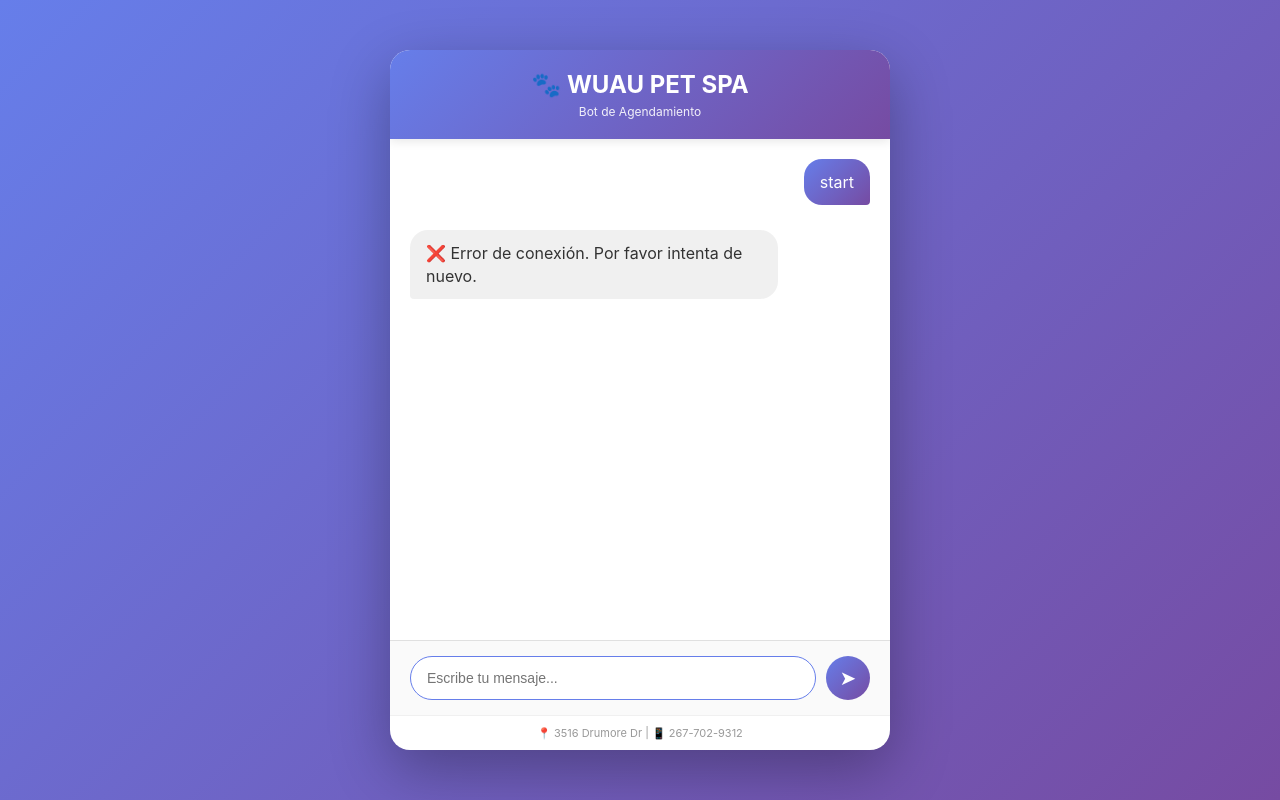
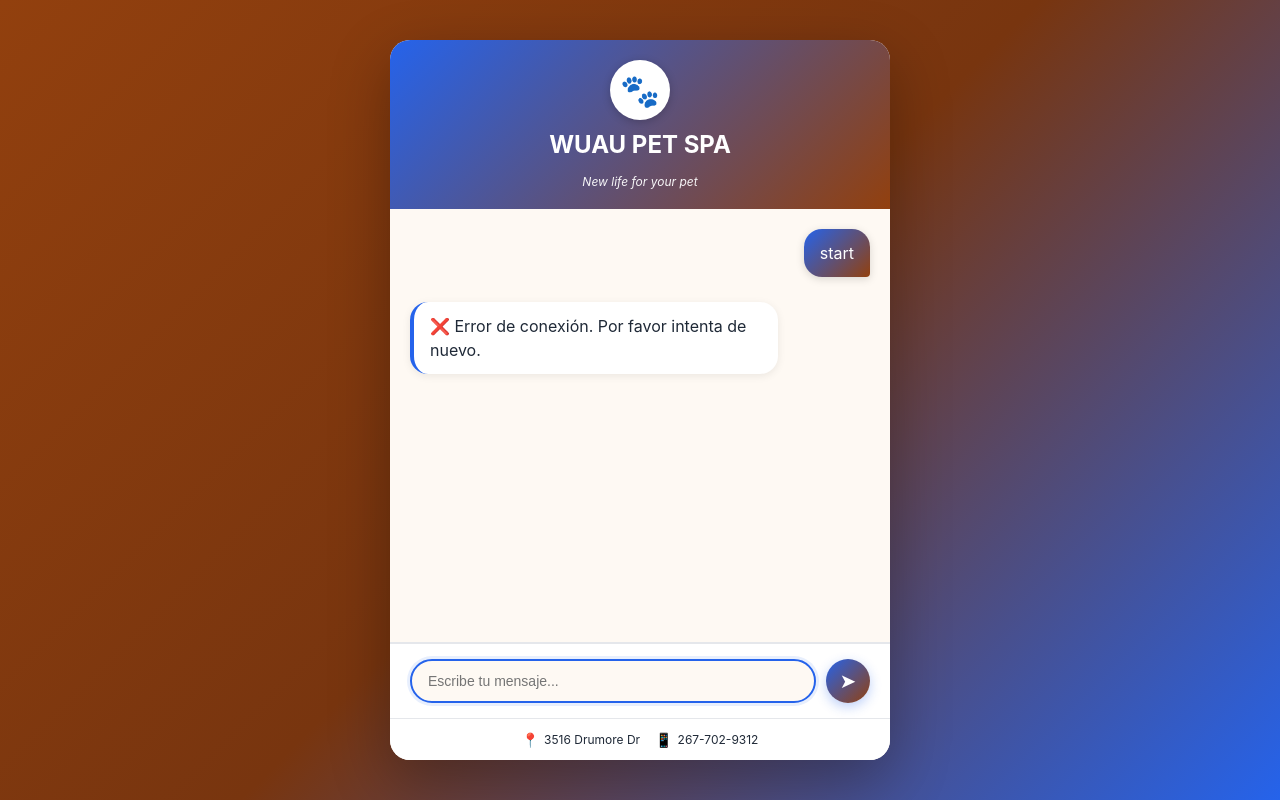
Before and after one commit to L798713/wuau-bot, a website: page index.html in a window 1280 px wide. Drawn offline with Linux system fonts and the light colour scheme; no server answers.

Commit message:
Add files via upload

```diff
--- a/index.html
+++ b/index.html
@@ -5,6 +5,17 @@
   <meta name="viewport" content="width=device-width, initial-scale=1.0">
   <title>WUAU PET SPA - Bot</title>
   <style>
+    :root {
+      --primary-blue: #2563eb;
+      --primary-brown: #92400e;
+      --accent-gold: #d97706;
+      --light-cream: #fef9f3;
+      --dark-bg: #1f2937;
+      --text-dark: #1f2937;
+      --text-light: #f9fafb;
+      --border-light: #e5e7eb;
+    }
+
     * {
       margin: 0;
       padding: 0;
@@ -13,7 +24,7 @@
 
     body {
       font-family: -apple-system, BlinkMacSystemFont, 'Segoe UI', 'Roboto', 'Oxygen', 'Ubuntu', sans-serif;
-      background: linear-gradient(135deg, #667eea 0%, #764ba2 100%);
+      background: linear-gradient(135deg, var(--primary-brown) 0%, #78350f 50%, var(--primary-blue) 100%);
       display: flex;
       justify-content: center;
       align-items: center;
@@ -24,32 +35,53 @@
     .container {
       width: 100%;
       max-width: 500px;
-      background: white;
+      background: var(--light-cream);
       border-radius: 20px;
       box-shadow: 0 20px 60px rgba(0, 0, 0, 0.3);
       display: flex;
       flex-direction: column;
       overflow: hidden;
       height: 90vh;
-      max-height: 700px;
+      max-height: 750px;
     }
 
     .header {
-      background: linear-gradient(135deg, #667eea 0%, #764ba2 100%);
+      background: linear-gradient(135deg, var(--primary-blue) 0%, var(--primary-brown) 100%);
       color: white;
       padding: 20px;
       text-align: center;
-      box-shadow: 0 2px 10px rgba(0, 0, 0, 0.1);
+      box-shadow: 0 4px 15px rgba(0, 0, 0, 0.15);
+    }
+
+    .logo-section {
+      display: flex;
+      flex-direction: column;
+      align-items: center;
+      gap: 10px;
+    }
+
+    .logo {
+      width: 60px;
+      height: 60px;
+      background: white;
+      border-radius: 50%;
+      display: flex;
+      align-items: center;
+      justify-content: center;
+      font-size: 32px;
+      box-shadow: 0 2px 8px rgba(0, 0, 0, 0.2);
     }
 
     .header h1 {
       font-size: 24px;
       margin-bottom: 5px;
+      font-weight: 700;
     }
 
     .header p {
       font-size: 12px;
-      opacity: 0.9;
+      opacity: 0.95;
+      font-style: italic;
     }
 
     .chat-container {
@@ -59,6 +91,7 @@
       display: flex;
       flex-direction: column;
       gap: 15px;
+      background: var(--light-cream);
     }
 
     .message {
@@ -84,14 +117,15 @@
     }
 
     .bot-message .content {
-      background: #f0f0f0;
-      color: #333;
+      background: white;
+      color: var(--text-dark);
       padding: 12px 16px;
       border-radius: 18px;
-      border-bottom-left-radius: 4px;
+      border-left: 4px solid var(--primary-blue);
       max-width: 80%;
       word-wrap: break-word;
-      line-height: 1.4;
+      line-height: 1.5;
+      box-shadow: 0 2px 8px rgba(0, 0, 0, 0.08);
     }
 
     .user-message {
@@ -99,40 +133,44 @@
     }
 
     .user-message .content {
-      background: linear-gradient(135deg, #667eea 0%, #764ba2 100%);
+      background: linear-gradient(135deg, var(--primary-blue) 0%, var(--primary-brown) 100%);
       color: white;
       padding: 12px 16px;
       border-radius: 18px;
       border-bottom-right-radius: 4px;
       max-width: 80%;
       word-wrap: break-word;
-      line-height: 1.4;
+      line-height: 1.5;
+      box-shadow: 0 2px 8px rgba(0, 0, 0, 0.15);
     }
 
     .input-area {
       padding: 15px 20px;
-      border-top: 1px solid #e0e0e0;
-      background: #fafafa;
+      border-top: 2px solid var(--border-light);
+      background: white;
       display: flex;
       gap: 10px;
     }
 
     .input-field {
       flex: 1;
-      border: 1px solid #ddd;
+      border: 2px solid var(--border-light);
       border-radius: 25px;
       padding: 12px 16px;
       font-size: 14px;
       outline: none;
-      transition: border-color 0.3s;
+      transition: all 0.3s;
+      background: var(--light-cream);
+      color: var(--text-dark);
     }
 
     .input-field:focus {
-      border-color: #667eea;
+      border-color: var(--primary-blue);
+      box-shadow: 0 0 0 3px rgba(37, 99, 235, 0.1);
     }
 
     .send-btn {
-      background: linear-gradient(135deg, #667eea 0%, #764ba2 100%);
+      background: linear-gradient(135deg, var(--primary-blue) 0%, var(--primary-brown) 100%);
       color: white;
       border: none;
       border-radius: 50%;
@@ -143,11 +181,14 @@
       align-items: center;
       justify-content: center;
       font-size: 20px;
-      transition: transform 0.2s;
+      transition: transform 0.2s, box-shadow 0.2s;
+      flex-shrink: 0;
+      box-shadow: 0 4px 12px rgba(37, 99, 235, 0.3);
     }
 
     .send-btn:hover {
       transform: scale(1.05);
+      box-shadow: 0 6px 16px rgba(37, 99, 235, 0.4);
     }
 
     .send-btn:active {
@@ -163,8 +204,8 @@
 
     .option-btn {
       background: white;
-      border: 2px solid #667eea;
-      color: #667eea;
+      border: 2px solid var(--primary-blue);
+      color: var(--primary-blue);
       padding: 10px 16px;
       border-radius: 20px;
       cursor: pointer;
@@ -174,46 +215,65 @@
       flex: 1;
       min-width: 100px;
       text-align: center;
+      box-shadow: 0 2px 6px rgba(0, 0, 0, 0.05);
     }
 
     .option-btn:hover {
-      background: #667eea;
+      background: var(--primary-blue);
       color: white;
+      transform: translateY(-2px);
+      box-shadow: 0 4px 12px rgba(37, 99, 235, 0.2);
     }
 
     .option-btn:active {
       transform: scale(0.95);
     }
 
-    .loading {
-      display: inline-block;
-      width: 8px;
-      height: 8px;
-      border-radius: 50%;
-      background: #667eea;
-      margin-right: 5px;
-      animation: pulse 1.5s infinite;
+    .footer {
+      padding: 12px;
+      text-align: center;
+      font-size: 12px;
+      color: var(--text-dark);
+      border-top: 1px solid var(--border-light);
+      background: white;
+      display: flex;
+      justify-content: center;
+      gap: 15px;
+      align-items: center;
     }
 
-    @keyframes pulse {
-      0%, 100% { opacity: 0.3; }
-      50% { opacity: 1; }
+    .footer-item {
+      display: flex;
+      align-items: center;
+      gap: 5px;
     }
 
-    .footer {
-      padding: 10px;
-      text-align: center;
-      font-size: 11px;
-      color: #999;
-      border-top: 1px solid #f0f0f0;
+    .footer-icon {
+      font-size: 14px;
+    }
+
+    ::-webkit-scrollbar {
+      width: 6px;
+    }
+
+    ::-webkit-scrollbar-track {
+      background: transparent;
+    }
+
+    ::-webkit-scrollbar-thumb {
+      background: var(--primary-blue);
+      border-radius: 3px;
     }
   </style>
 </head>
 <body>
   <div class="container">
     <div class="header">
-      <h1>🐾 WUAU PET SPA</h1>
-      <p>Bot de Agendamiento</p>
+      <div class="logo-section">
+        <div class="logo">🐾</div>
+        <h1>WUAU PET SPA</h1>
+        <p>New life for your pet</p>
+      </div>
     </div>
 
     <div class="chat-container" id="chatContainer"></div>
@@ -230,7 +290,14 @@
     </div>
 
     <div class="footer">
-      📍 3516 Drumore Dr | 📱 267-702-9312
+      <div class="footer-item">
+        <span class="footer-icon">📍</span>
+        <span>3516 Drumore Dr</span>
+      </div>
+      <div class="footer-item">
+        <span class="footer-icon">📱</span>
+        <span>267-702-9312</span>
+      </div>
     </div>
   </div>
 
```
